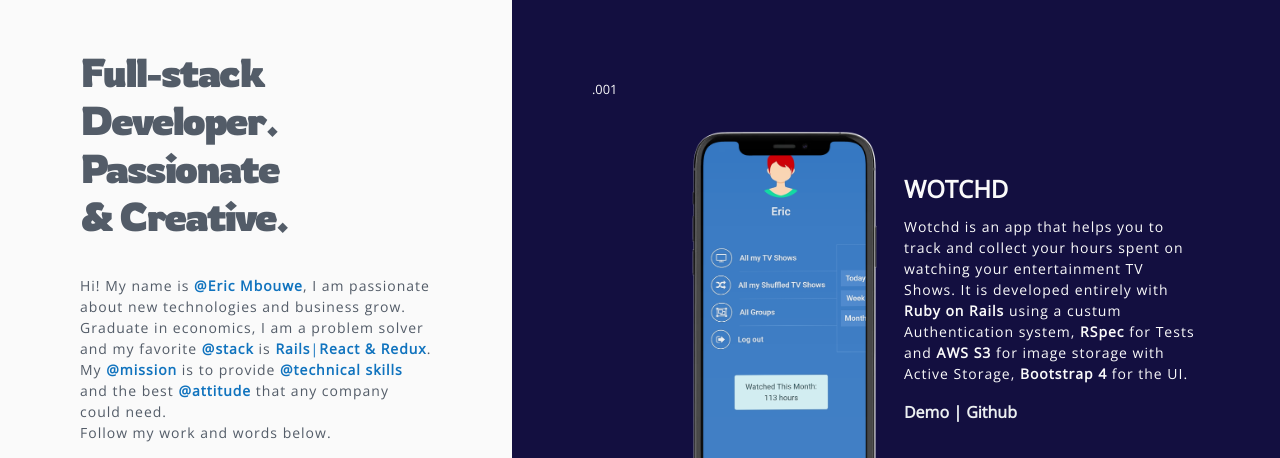
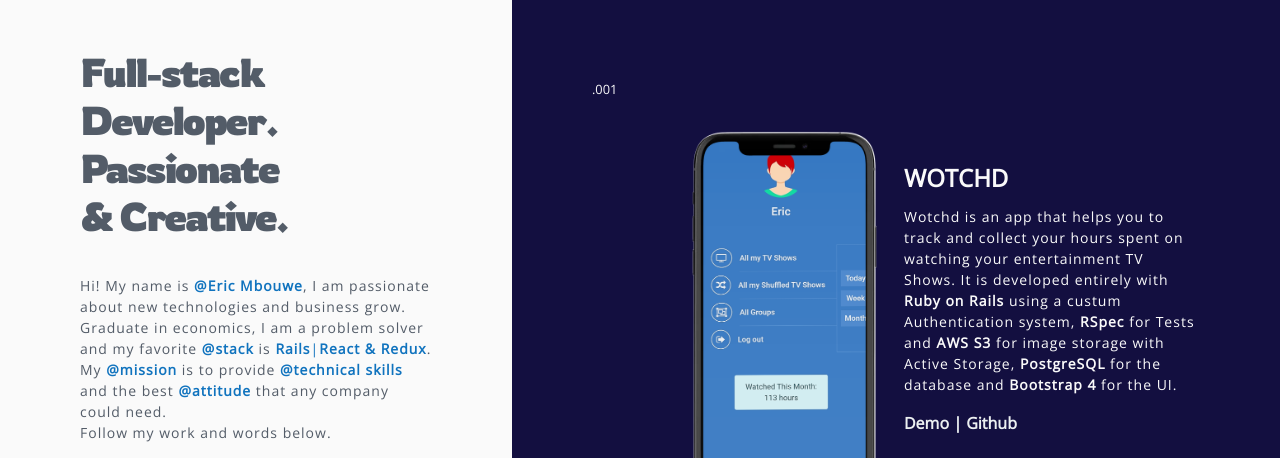
Before and after one commit to EricMbouwe/Portfolio, a plain HTML site: page index.html in a window 1280 px wide. Shown: the top 458 px of the page. Drawn offline with nearby package versions, Linux system fonts and the light colour scheme.

Commit message:
modified wotchd description

```diff
--- a/index.html
+++ b/index.html
@@ -73,7 +73,7 @@
         <p class="m-0">Wotchd is an app that helps you to track and collect your hours spent on watching your
           entertainment TV
           Shows. It is developed entirely with <b>Ruby on Rails</b> using a custum
-          Authentication system, <b>RSpec</b> for Tests and <b>AWS S3</b> for image storage with Active Storage,
+          Authentication system, <b>RSpec</b> for Tests and <b>AWS S3</b> for image storage with Active Storage, <b>PostgreSQL</b> for the database and
           <b>Bootstrap 4</b> for the
           UI.</p>
         <div class="project-links">
```
